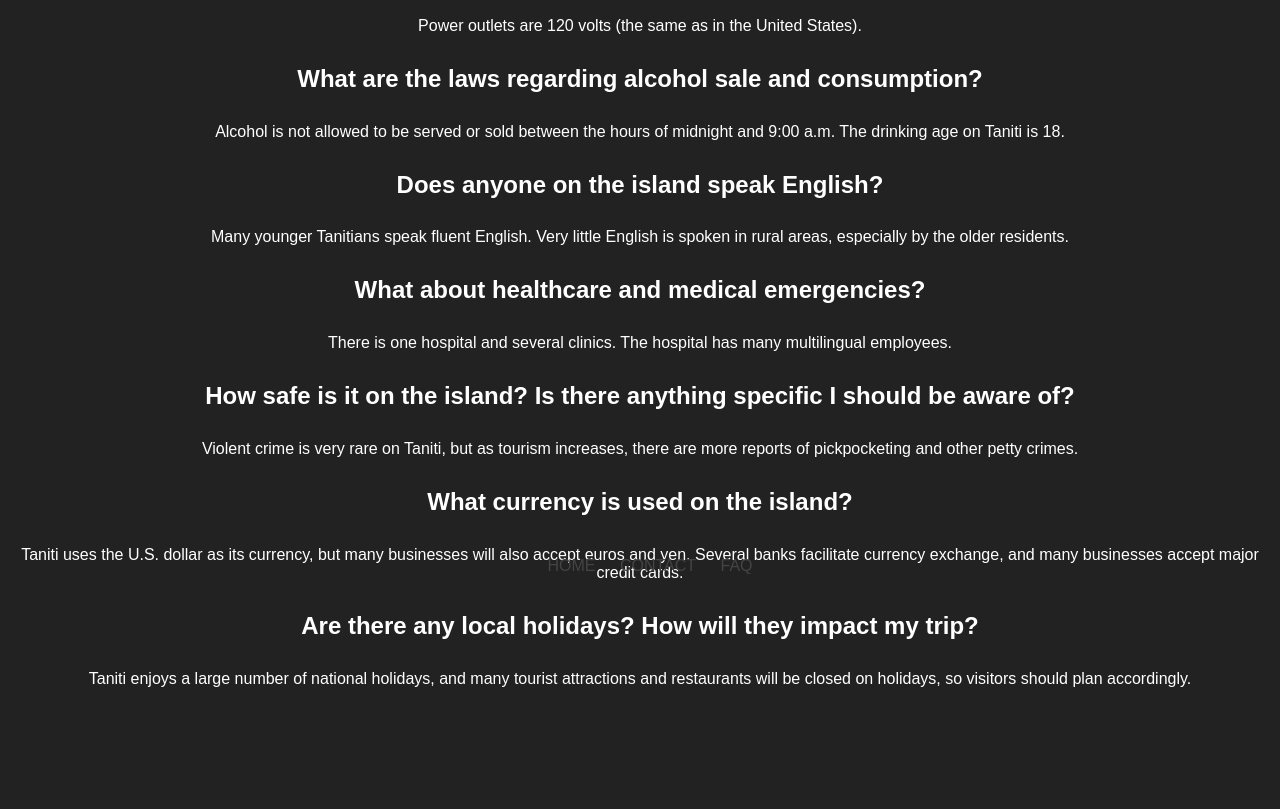
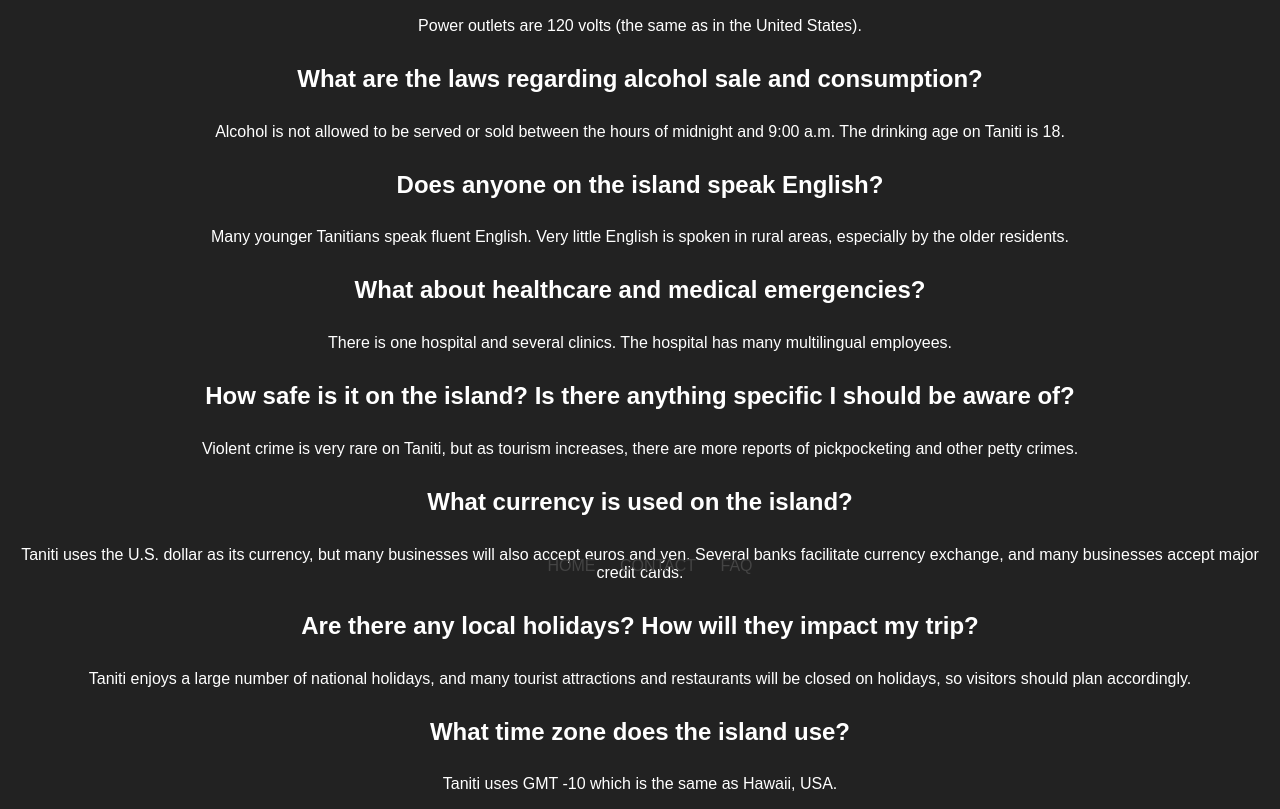
Before and after one commit to bcjames0357/bcjames0357.github.io, a plain HTML site: page faq.html in a window 1280 px wide. Shown: the part 215-1024 px from the top of the page. Before the commit the page ends 919 px from the top, so only its background shows below. Drawn offline with Linux system fonts and the light colour scheme.

Commit message:
Update faq.html

```diff
--- a/faq.html
+++ b/faq.html
@@ -50,6 +50,9 @@ The drinking age on Taniti is 18.</p>
 <h2>Are there any local holidays? How will they impact my trip?</h2>
 <p>Taniti enjoys a large number of national holidays, and many tourist attractions
   and restaurants will be closed on holidays, so visitors should plan accordingly.</p>
+
+<h2>What time zone does the island use?</h2>
+<p>Taniti uses GMT -10 which is the same as Hawaii, USA.</p>
 </div>
 
 <footer>
```
